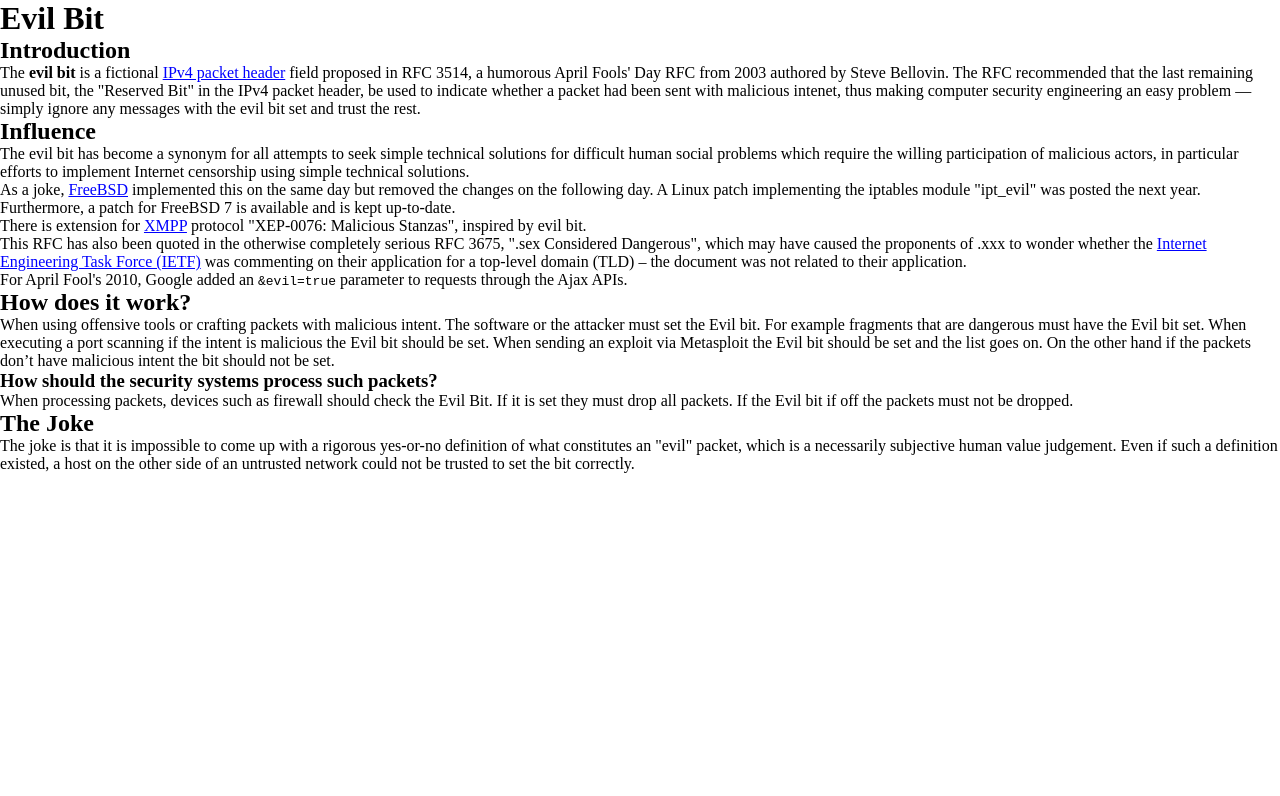
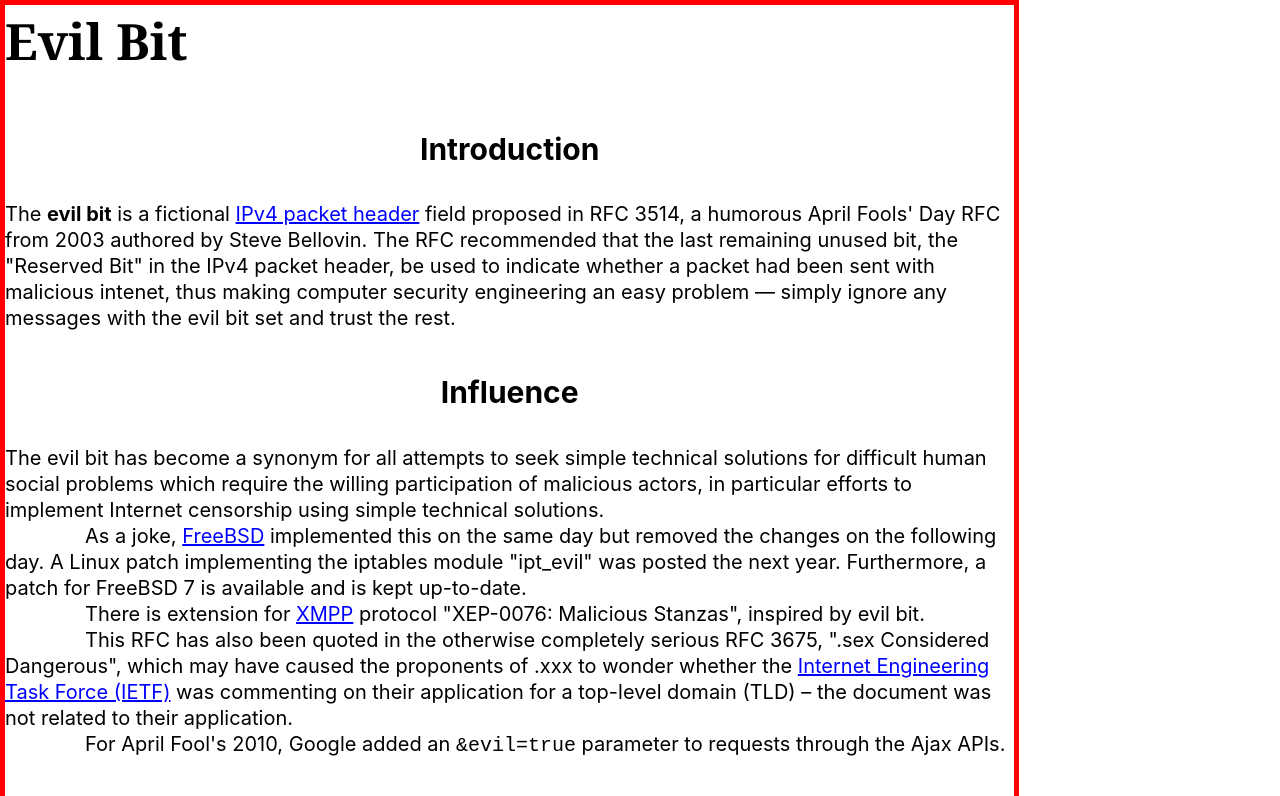
Before and after one commit to Jaw2007/Week-4-Assignment-Typography-1, a plain HTML site: page starter-files-3/index.html in a window 1280 px wide. Shown: the top 796 px of the page. Drawn offline with Linux system fonts and the light colour scheme.

Commit message:
Here I added a custom font from google, and set most of the rules from the guidlines we learned this week

```diff
--- a/starter-files-3/main.css
+++ b/starter-files-3/main.css
@@ -24,7 +24,14 @@ a:focus, a:hover {
 }
 
 body {
-
+	font-size: 20px;
+	line-height: 130%;
+	border: 5px solid red;
+	max-width: 80ch;
+	font-family: "Inter", sans-serif;
+  	font-optical-sizing: auto;
+  	font-weight: 400;
+  	font-style: normal;
 }
 
 code {
@@ -32,31 +39,38 @@ code {
 }
 
 h1, h2, h3 {
-
+	line-height: 145%;
+	margin-bottom: 1em;
 }
 
 h1 {
 
+	padding: auto;
 }
 
 h2 {
 
+	padding: auto;
 }
 
 h3 {
 
+	padding: auto;
 }
 
 header {
-
+	font-size: 25px;
+	line-height: 145%;
+	font-family: Georgia, serif;
 }
 
 main {
-
+	text-align: center;
 }
 
 p {
-
+	text-indent: 4em;
+	text-align: left;
 }
 
 #intro {
@@ -64,5 +78,8 @@ p {
 }
 
 #how-does-it-work, #influence, #joke {
-
+ margin-top: 2em;
 }
+p:first-of-type {
+	text-indent: 0;
+}
```
